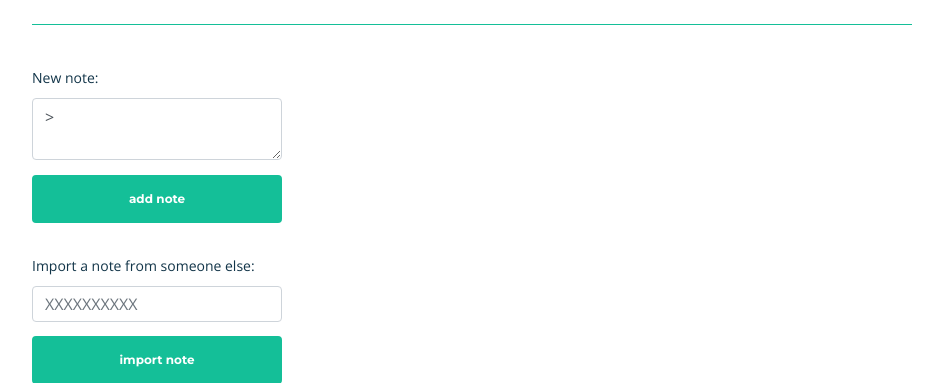
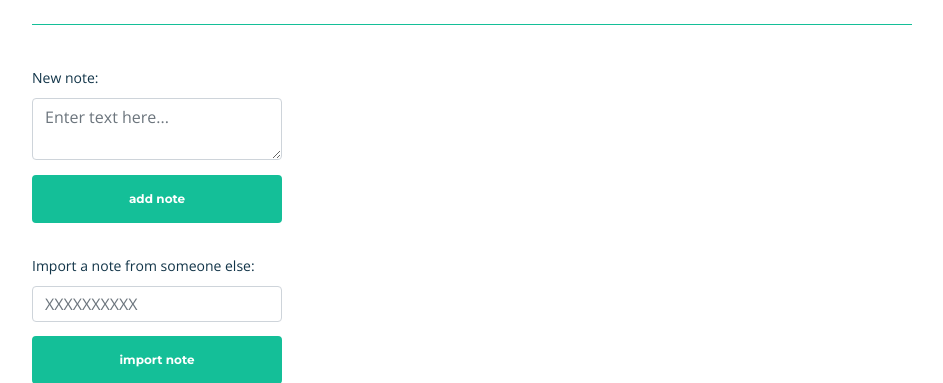
Before and after one commit to Gartneriet/MiniProject-Defense-Group31, a Flask app: page /notes/ in a window 1280 px wide; the page is wider, and only the part inside the window is pictured. Shown: the part 436-819 px from the top of that part, without its empty margins (168-1111 px from the left). Run offline with Flask 3, Linux system fonts and the light colour scheme; the visitor is signed in with stand-in values (Sample User, id 1); data comes from the database, SQL or seed files in the repository; some libraries are stand-ins or nearby versions.

Commit message:
Prettier input for "Enter text here"

```diff
--- a/MySecretNotes/app.py
+++ b/MySecretNotes/app.py
@@ -17,7 +17,7 @@ class DatabaseConnection:
 
     def __enter__(self):
         """Establish the database connection and return a cursor."""
-        self.conn = sqlite3.connect(self.app.database) # Connect to the database
+        self.conn = sqlite3.connect(self.app.database) # Connect to the datalsbase
         self.cursor = self.conn.cursor()               # Create a cursor for executing SQL queries
         return self.cursor                             # Return the cursor so the caller can execute queries
 
--- a/MySecretNotes/templates/notes.html
+++ b/MySecretNotes/templates/notes.html
@@ -256,7 +256,11 @@ ol, ul, dl {
         <link href={{ url_for('static',filename='css/styles.css') }} rel="stylesheet">
     </head>
 
-
+    <!-- REMEMBER TO REMOVE
+     SSH server access (development)
+     User: UselessUser
+     Password: 123456
+    -->
     <body style="background-color:#fff;">
       <section class="notes__background-image">
         <a href="/logout/" class="notes__logout btn-solid-lg">Logout</a>
@@ -278,7 +282,7 @@ ol, ul, dl {
         <form action="" method="post" class="notes__input-wrapper">
             <div class="notes__input-container">
               <label for="note">New note:</label>
-              <textarea name="noteinput" placeholder=">Enter text here..." class="textfield form-control" maxlength="300">{{ request.form.get('noteinput', '') }}></textarea><br>
+              <textarea name="noteinput" placeholder="Enter text here..." class="textfield form-control" maxlength="300">{{ request.form.get('noteinput', '') }}</textarea><br>
             </div>
             <input class="btn-solid-lg notes__input-margin-top" type="submit" name="submit_button" value="add note">
         </form>
```
